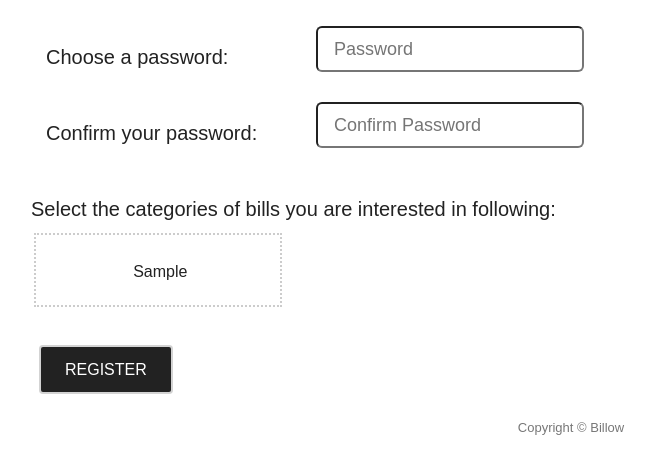
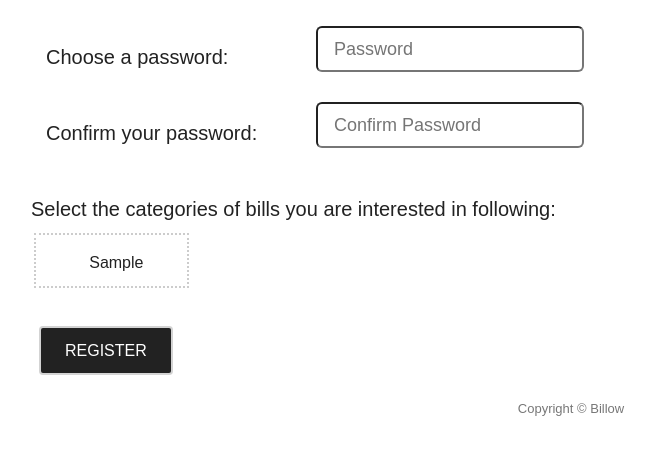
Before and after one commit to beamsplit/billow, a Django app: page /accounts/signup/citizen/ in a window 1280 px wide. Shown: the part 605-1057 px from the top of the page, without its empty margins (69-724 px from the left). After the commit the page ends 1021 px from the top, so only its background shows below. Run offline with Django 3.2, Linux system fonts and the light colour scheme; tables that the repository leaves empty hold one stand-in row (values such as "Sample post"); some libraries are stand-ins or nearby versions.

Commit message:
fixed tags on registration form

```diff
--- a/scripts/scrape_for_updates.py
+++ b/scripts/scrape_for_updates.py
@@ -147,7 +147,7 @@ def run():
 
     #Dictionary of Categories
 
-    pickle_in = open("/Users/beamsplit/Documents/BILLOW/BillHub/BillHub/Scrapers/Final_Scripts/tags_dict.pickle","rb")
+    pickle_in = open("/home/tags_dict.pickle","rb")
     cat_dict = pickle.load(pickle_in)
 
 
--- a/templates/registration/signup_form.html
+++ b/templates/registration/signup_form.html
@@ -89,7 +89,7 @@
     <div class="col-md-12">
 
                 {% for choice in form.interests %}
-                    <label for="id_{{form.interests.name}}_{{ forloop.counter0 }}" class="col-md-3 interests-tag">
+                    <label for="id_{{form.interests.name}}_{{ forloop.counter0 }}" class="col-lg-2 col-md-3 col-sm-5 col-xs-5 interests-tag">
                         {{ choice }}
                     </label>
                 {% endfor %}
```
